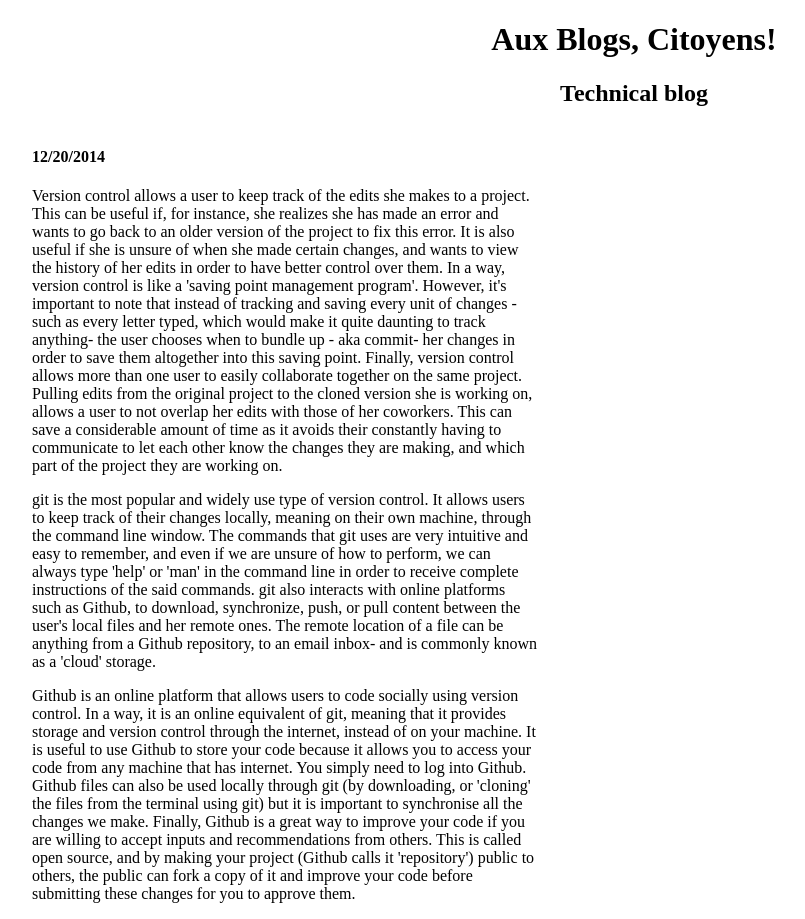
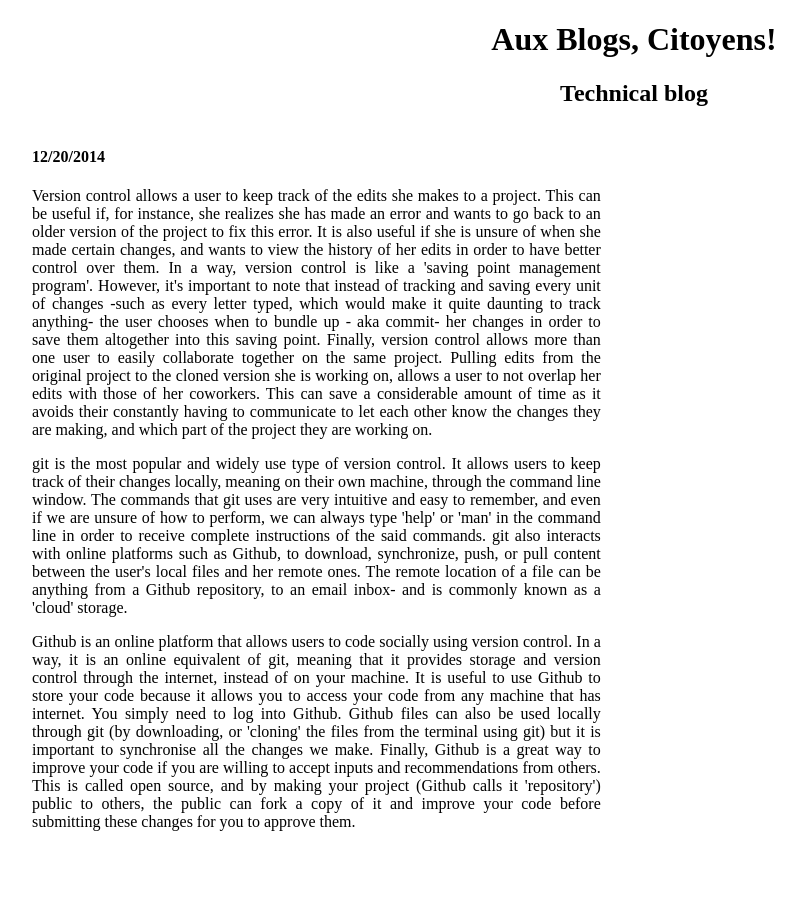
Before and after one commit to samguergen/personal-website, a PHP site: page /blog/t1-git-blog.html in a window 1280 px wide. Shown: the whole page, without its empty margins (6-811 px from the left). After the commit the page ends 831 px from the top, so only its background shows below. Run offline with PHP 8.4, Linux system fonts and the light colour scheme.

Commit message:
added justify for text align and wider float

```diff
--- a/stylesheets/blog-stylesheet.css
+++ b/stylesheets/blog-stylesheet.css
@@ -4,18 +4,20 @@ main h1, h2 {
 
 
 .leftcolumn {
+  text-align: justify;
   display: inline-block;
  margin-right: 30px;
   margin-left: 30px;
-  width: 40%;
+  width: 45%;
   float: left;
 
 }
 
 .rightcolumn {
+  text-align: justify;
   display: inline-block;
   margin-right: 30px;
   margin-left: 30px;
   float: right;
-  width: 40%;
+  width: 45%;
 }
```
